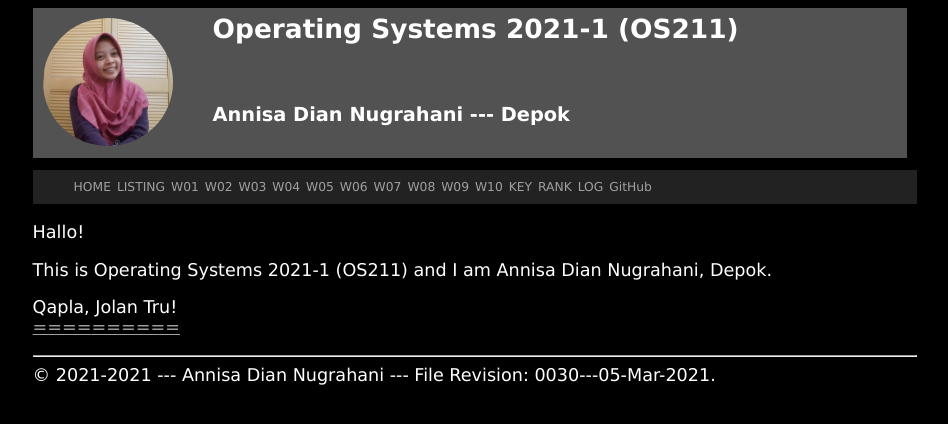
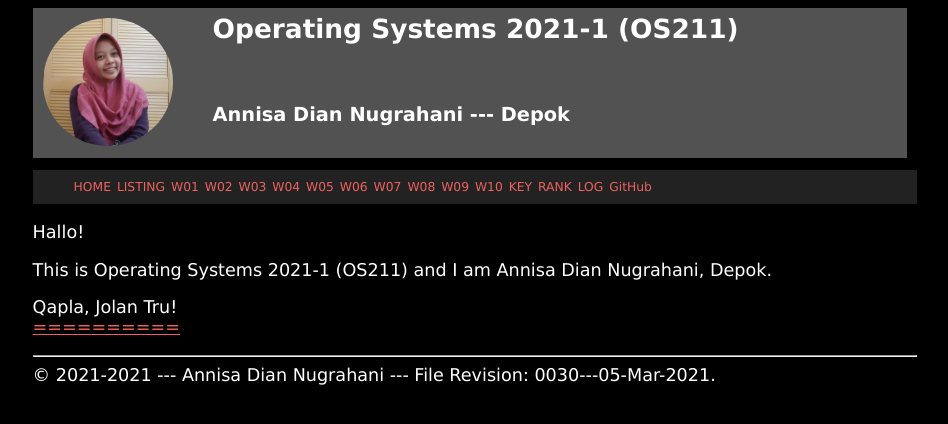
Before and after one commit to nisadn/ostes, a Jekyll site: the page built from index.md, in a window 1280 px wide. Shown: the top 424 px of the page, without its empty margins (165-1113 px from the left). Built offline with Jekyll 4.4.1, drawn with Linux system fonts in a browser that asks for light colours.

Commit message:
minor change

```diff
--- a/assets/css/style.css
+++ b/assets/css/style.css
@@ -27,11 +27,11 @@
 }
 
 .container a {
-  color: #a0a0a0;
+  color: #ec625f;
 }
 
 .container a:hover {
-  color: #f0f0f0;
+  color: #a0a0a0;
 }
 
 .row {
```
